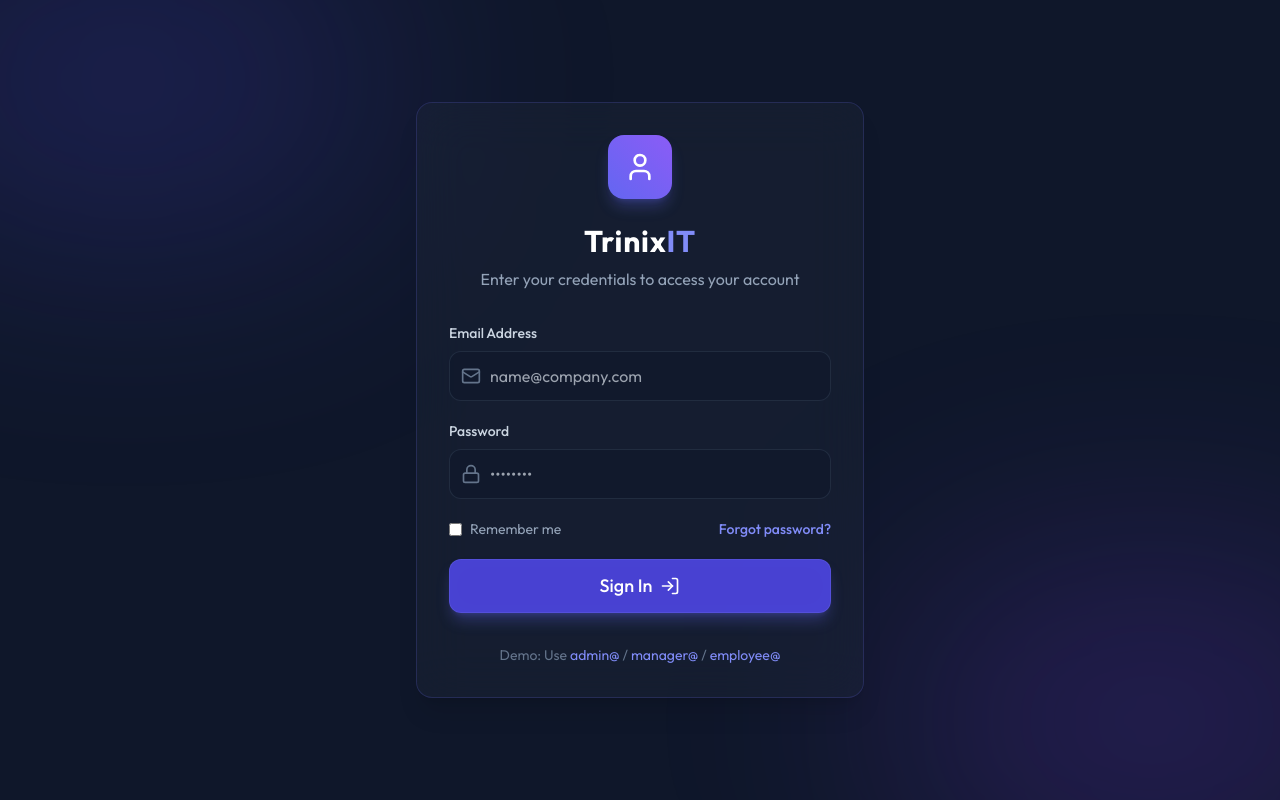
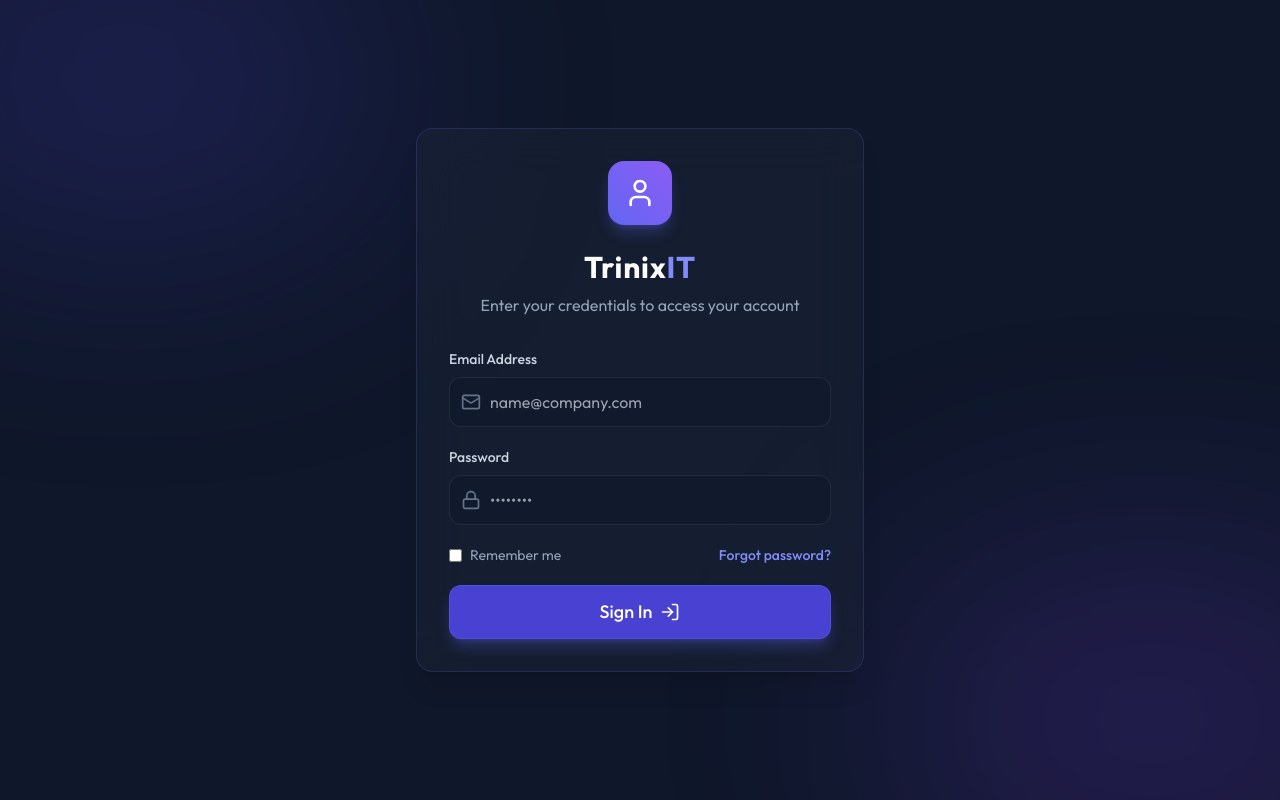
Before and after one commit to surajbr2011/hrms-erp, a React (Vite) app in the folder frontend/: page /login in a window 1280 px wide. Built offline with nearby package versions, Linux system fonts and the light colour scheme; no server answers.

Commit message:
fix: remove demo credentials hint from login page

```diff
--- a/frontend/src/pages/Login.jsx
+++ b/frontend/src/pages/Login.jsx
@@ -1,6 +1,5 @@
 import { useState } from 'react';
 import { useAuth } from '../context/AuthContext';
-import { motion } from 'framer-motion';
 import { LogIn, User, Lock, Mail } from 'lucide-react';
 import { useNavigate } from 'react-router-dom';
 
@@ -32,12 +31,7 @@
             <div className="absolute top-[-10%] left-[-10%] w-[40%] h-[40%] rounded-full bg-indigo-600/20 blur-[120px]" />
             <div className="absolute bottom-[-10%] right-[-10%] w-[40%] h-[40%] rounded-full bg-violet-600/20 blur-[120px]" />
 
-            <motion.div
-                initial={{ opacity: 0, scale: 0.95, y: 20 }}
-                animate={{ opacity: 1, scale: 1, y: 0 }}
-                transition={{ duration: 0.5 }}
-                className="w-full max-w-md p-8 glass-panel z-10"
-            >
+            <div className="w-full max-w-md p-8 glass-panel z-10">
                 <div className="text-center mb-8">
                     <div className="inline-flex items-center justify-center w-16 h-16 rounded-2xl bg-gradient-to-tr from-indigo-500 to-violet-500 text-white shadow-lg shadow-indigo-500/30 mb-6">
                         <User size={32} />
@@ -103,11 +97,7 @@
                         )}
                     </button>
                 </form>
-
-                <p className="mt-8 text-center text-sm text-slate-500">
-                    Demo: Use <span className="text-indigo-400">admin@</span> / <span className="text-indigo-400">manager@</span> / <span className="text-indigo-400">employee@</span>
-                </p>
-            </motion.div>
+            </div>
         </div>
     );
 };
```
